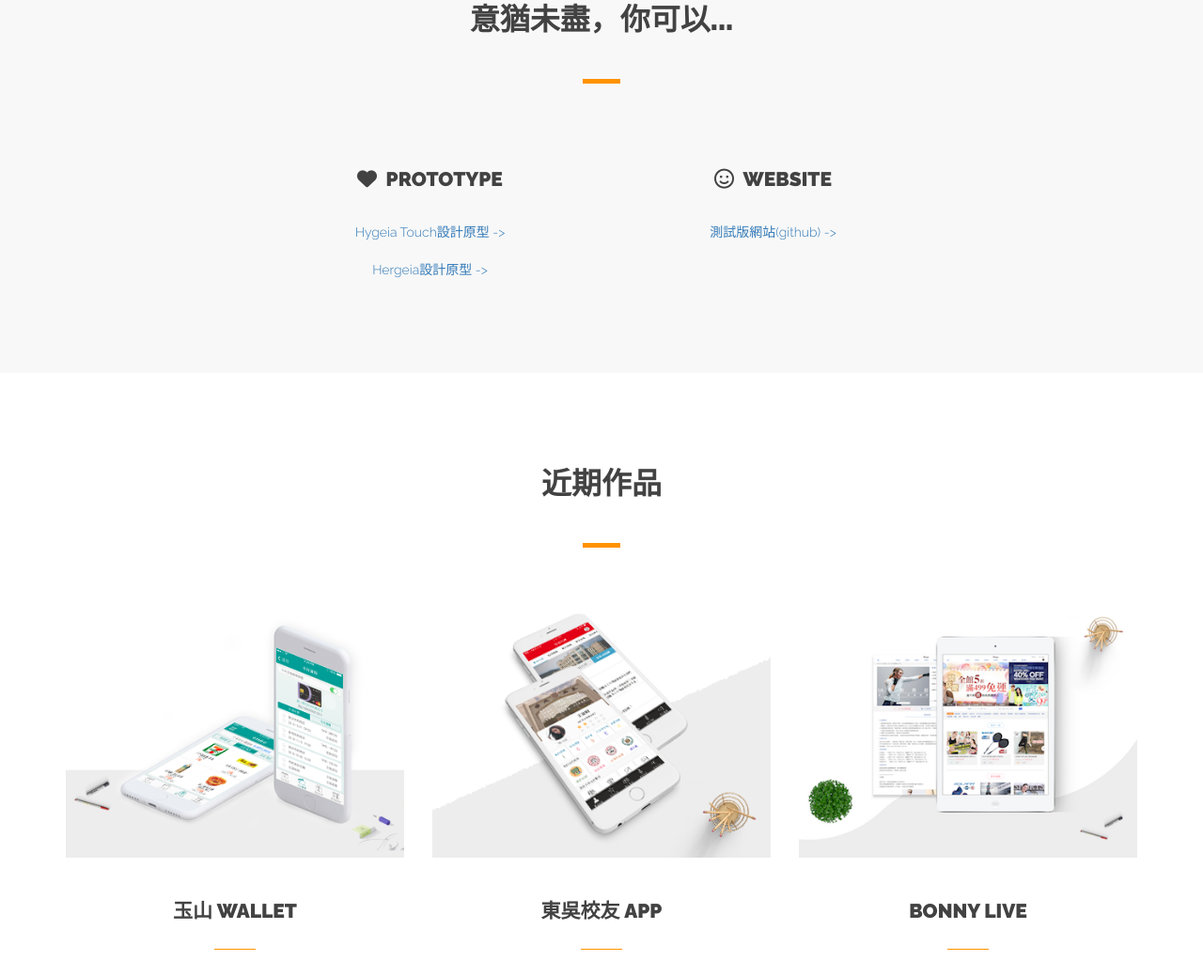
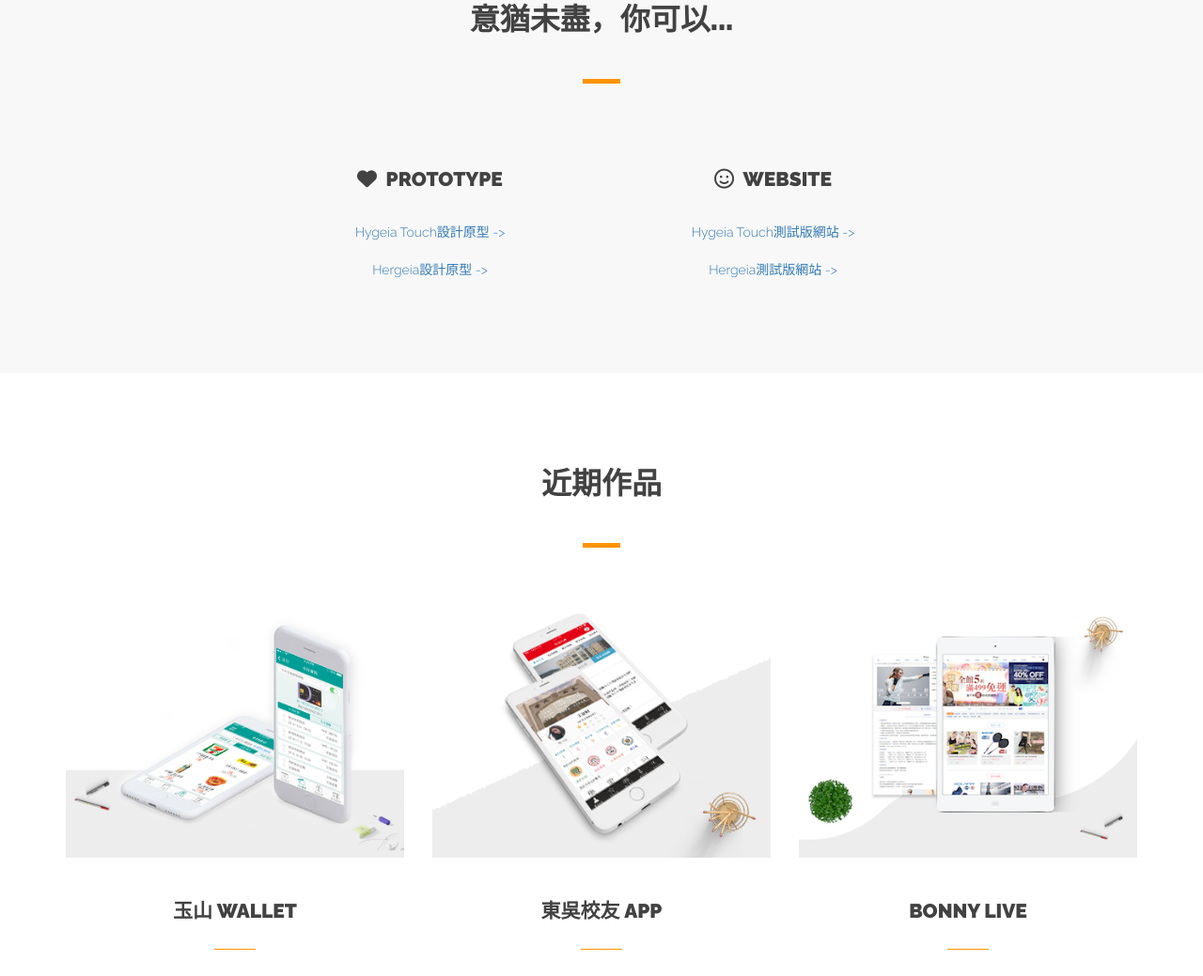
Before and after one commit to vernagong/web, a plain HTML site: page HT.html in a window 1280 px wide. Shown: the part 3202-4241 px from the top of the page at 94% size. Drawn offline with nearby package versions, Linux system fonts and the light colour scheme.

Commit message:
update HT&Hergeia links

```diff
--- a/HT.html
+++ b/HT.html
@@ -205,7 +205,8 @@
                     <div class="col-md-6 text-center">
                         <br><br>
                         <h3 class="prototype"><i class="fa fa-smile-o" aria-hidden="true"></i>&nbsp;&nbsp;Website</h3>
-                        <a class="prototype" href="https://vernagong.github.io/hygeiatouch/zh/" target="_blank">測試版網站(github) -></a>
+                        <a class="prototype" href="https://vernagong.github.io/hygeiatouch/" target="_blank">Hygeia Touch測試版網站 -></a><br><br>
+                        <a class="prototype" href="http://hergeia.mooo.com/" target="_blank">Hergeia測試版網站 -></a>
                     </div>
                 </div>
 
```
